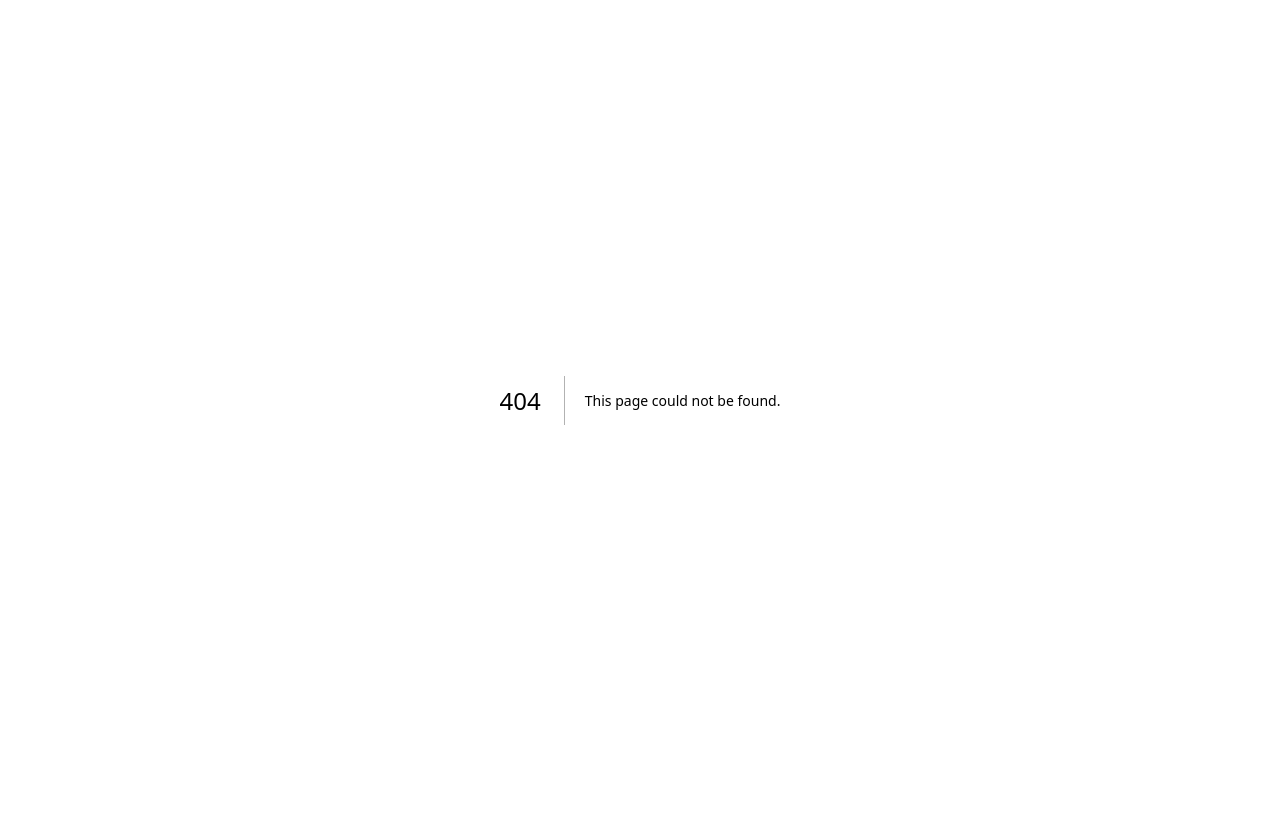
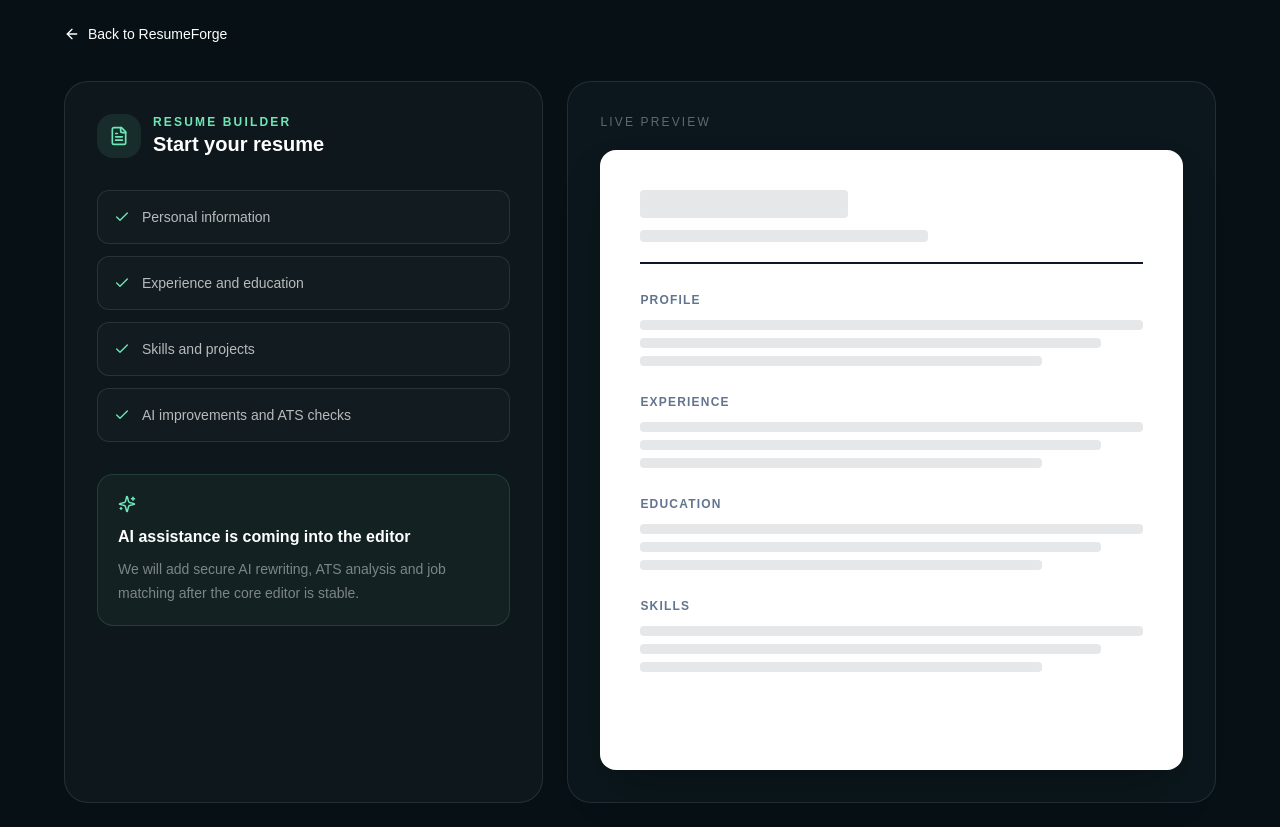
Before and after one commit to sakshamwandhare-max/resumeforge-ai, a Next.js app: page /builder in a window 1280 px wide. Before the commit this address had no page. Before the commit the page ends 800 px from the top, so only its background shows below. Built offline with nearby package versions, Linux system fonts and the light colour scheme.

Commit message:
feat: add resume builder route

```diff
--- /dev/null
+++ b/app/builder/page.tsx
@@ -0,0 +1,69 @@
+"use client";
+
+import Link from "next/link";
+import { ArrowLeft, Check, FileText, Sparkles } from "lucide-react";
+
+export default function BuilderPage() {
+  return (
+    <main className="min-h-screen bg-[#071014] px-4 py-6 text-white sm:px-8">
+      <div className="mx-auto max-w-6xl">
+        <Link href="/" className="inline-flex items-center gap-2 text-sm text-white/60 hover:text-white">
+          <ArrowLeft size={16} /> Back to ResumeForge
+        </Link>
+
+        <div className="mt-8 grid gap-6 lg:grid-cols-[0.85fr_1.15fr]">
+          <section className="rounded-3xl border border-white/10 bg-white/[0.03] p-6 sm:p-8">
+            <div className="flex items-center gap-3">
+              <div className="flex h-11 w-11 items-center justify-center rounded-2xl bg-[#6ee7b7]/10 text-[#6ee7b7]">
+                <FileText size={20} />
+              </div>
+              <div>
+                <p className="text-xs font-semibold uppercase tracking-[0.18em] text-[#6ee7b7]">Resume Builder</p>
+                <h1 className="text-xl font-semibold">Start your resume</h1>
+              </div>
+            </div>
+
+            <div className="mt-8 space-y-3">
+              {[
+                "Personal information",
+                "Experience and education",
+                "Skills and projects",
+                "AI improvements and ATS checks",
+              ].map((item) => (
+                <div key={item} className="flex items-center gap-3 rounded-xl border border-white/10 bg-white/[0.02] p-4 text-sm text-white/70">
+                  <Check size={16} className="text-[#6ee7b7]" /> {item}
+                </div>
+              ))}
+            </div>
+
+            <div className="mt-8 rounded-2xl border border-[#6ee7b7]/15 bg-[#6ee7b7]/[0.05] p-5">
+              <Sparkles size={18} className="text-[#6ee7b7]" />
+              <h2 className="mt-3 font-semibold">AI assistance is coming into the editor</h2>
+              <p className="mt-2 text-sm leading-6 text-white/45">We will add secure AI rewriting, ATS analysis and job matching after the core editor is stable.</p>
+            </div>
+          </section>
+
+          <section className="rounded-3xl border border-white/10 bg-[#0b171c] p-6 sm:p-8">
+            <p className="text-xs uppercase tracking-[0.18em] text-white/35">Live preview</p>
+            <div className="mt-5 min-h-[620px] rounded-2xl bg-white p-7 text-slate-900 shadow-2xl sm:p-10">
+              <div className="border-b-2 border-slate-900 pb-5">
+                <div className="h-7 w-52 rounded bg-slate-900/10" />
+                <div className="mt-3 h-3 w-72 rounded bg-slate-900/10" />
+              </div>
+              {["PROFILE", "EXPERIENCE", "EDUCATION", "SKILLS"].map((section) => (
+                <div key={section} className="mt-7">
+                  <div className="text-xs font-bold tracking-widest text-slate-500">{section}</div>
+                  <div className="mt-3 space-y-2">
+                    <div className="h-2.5 w-full rounded bg-slate-900/10" />
+                    <div className="h-2.5 w-11/12 rounded bg-slate-900/10" />
+                    <div className="h-2.5 w-4/5 rounded bg-slate-900/10" />
+                  </div>
+                </div>
+              ))}
+            </div>
+          </section>
+        </div>
+      </div>
+    </main>
+  );
+}
```
